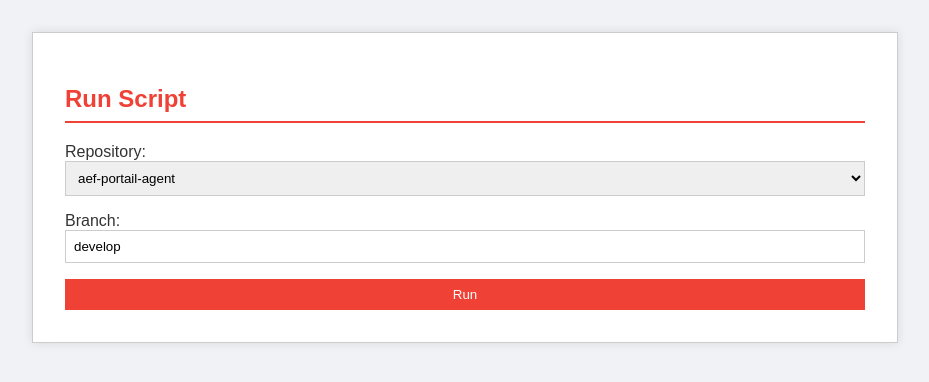
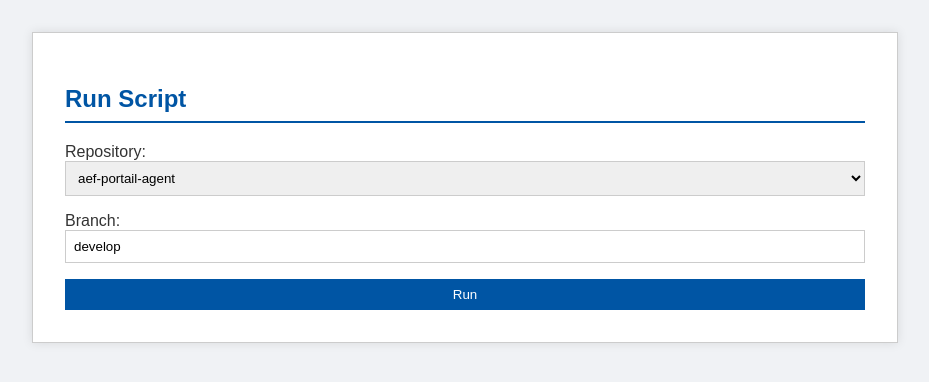
Before and after one commit to MattMannEC/sonar-imp, a Flask app: page / in a window 1280 px wide. Shown: the part 69-451 px from the top of the page, without its empty margins (175-1104 px from the left). Run offline with Flask 3, Linux system fonts and the light colour scheme.

Commit message:
Update style

```diff
--- a/sonar-scanner-ihm/static/styles.css
+++ b/sonar-scanner-ihm/static/styles.css
@@ -9,7 +9,7 @@ body {
 }
 
 header {
-    background-color: #0055A4; /* Blue from the French flag */
+    background-color: #0055A4;
     color: white;
     padding: 1rem;
     text-align: center;
@@ -29,8 +29,8 @@ main {
 }
 
 h2 {
-    color: #EF4135; /* Red from the French flag */
-    border-bottom: 2px solid #EF4135;
+    color: #0055A4;
+    border-bottom: 2px solid #0055A4;
     padding-bottom: 0.5rem;
 }
 
@@ -49,7 +49,7 @@ select, input[type="text"] {
 input[type="submit"] {
     padding: 0.5rem 1rem;
     color: white;
-    background-color: #EF4135; /* Red from the French flag */
+    background-color: #0055A4;
     border: none;
     border-radius: 0; /* Sharp edges */
     cursor: pointer;
@@ -57,7 +57,7 @@ input[type="submit"] {
 }
 
 input[type="submit"]:hover {
-    background-color: #d40e12; /* Darker red for hover effect */
+    background-color: #00407d;
 }
 
 pre {
@@ -70,7 +70,7 @@ pre {
 }
 
 a {
-    color: #0055A4; /* Blue from the French flag */
+    color: #0055A4;
     text-decoration: none;
     margin-top: 1rem;
     display: inline-block;
```
